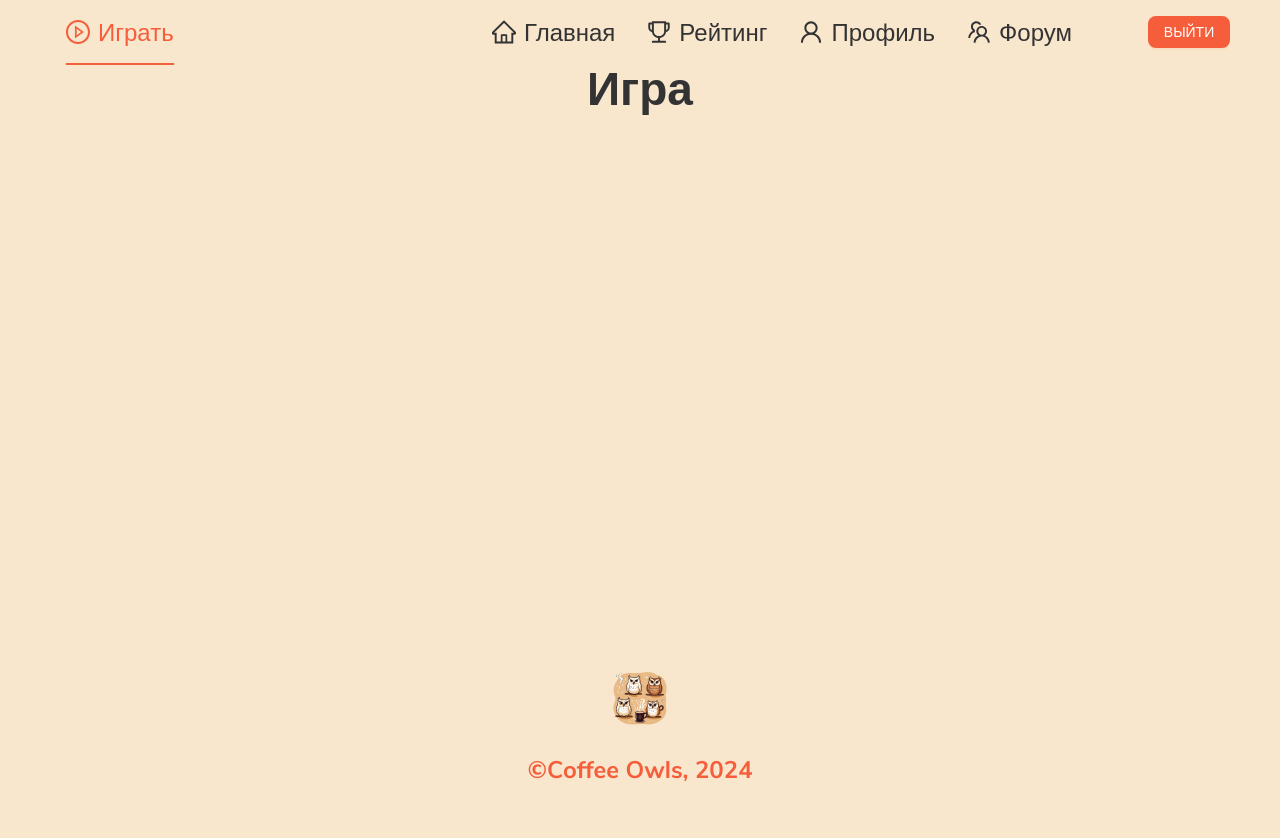
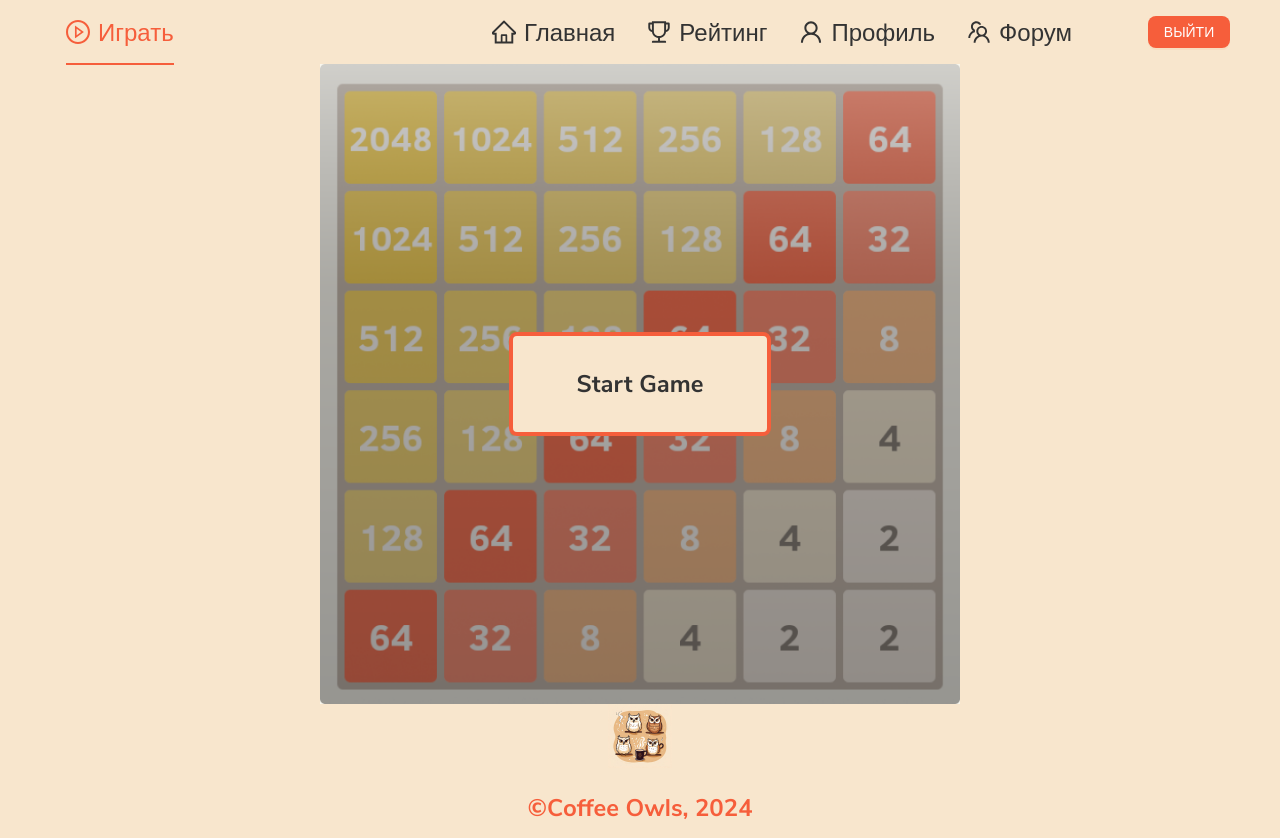
Before and after one commit to Damir-prg/coffee-owls, a React (Vite) app in the folder packages/client/: page /game in a window 1280 px wide. Before the commit the page ends 800 px from the top, so only its background shows below. Built offline with nearby package versions, Linux system fonts and the light colour scheme.

Commit message:
feat: added game layouts

```diff
--- /dev/null
+++ b/packages/client/src/entities/GameContentContainer/index.ts
@@ -0,0 +1 @@
+export { GameContentContainer } from './ui/GameContentContainer';
--- /dev/null
+++ b/packages/client/src/entities/GameContentContainer/styles/GameContentContainer.css
@@ -0,0 +1,6 @@
+.game__content-container {
+  padding: 2rem 4rem;
+  background-color: var(--light-background-color);
+  border: 4px solid var(--primary-color);
+  border-radius: var(--border-radius);
+}
--- /dev/null
+++ b/packages/client/src/entities/GameContentContainer/ui/GameContentContainer.tsx
@@ -0,0 +1,11 @@
+import { PropsWithChildren, FC } from 'react';
+import '../styles/GameContentContainer.css';
+import { Flex } from 'antd';
+
+export const GameContentContainer: FC<PropsWithChildren> = ({ children }) => {
+  return (
+    <Flex vertical align="center" justify="center" gap={32} className="game__content-container">
+      {children}
+    </Flex>
+  );
+};
--- /dev/null
+++ b/packages/client/src/entities/GameLayout/index.ts
@@ -0,0 +1 @@
+export { GameLayout } from './ui/GameLayout';
--- /dev/null
+++ b/packages/client/src/entities/GameLayout/styles/GameLayout.css
@@ -0,0 +1,9 @@
+.game__layout {
+  padding: 2rem;
+  width: 90vw;
+  max-width: 640px;
+  aspect-ratio: 1 / 1;
+  background-image: url('src/shared/images/backdrop.png');
+  background-repeat: no-repeat;
+  background-size: cover;
+}
--- /dev/null
+++ b/packages/client/src/entities/GameLayout/ui/GameLayout.tsx
@@ -0,0 +1,13 @@
+import '../styles/GameLayout.css';
+import { Flex } from 'antd';
+import { PropsWithChildren, FC } from 'react';
+
+export const GameLayout: FC<PropsWithChildren> = ({ children }) => {
+  return (
+    <Flex vertical align="center" justify="center" flex={1}>
+      <Flex vertical align="center" justify="center" className="game__layout">
+        {children}
+      </Flex>
+    </Flex>
+  );
+};
--- a/packages/client/src/pages/Game/Game.tsx
+++ b/packages/client/src/pages/Game/Game.tsx
@@ -1,9 +1,3 @@
-import { Typography } from 'antd';
-
-function Game() {
-  const { Title } = Typography;
-
-  return <Title>Игра</Title>;
-}
+import { Game } from './ui';
 
 export default Game;
--- /dev/null
+++ b/packages/client/src/pages/Game/ui/StartGame.tsx
@@ -0,0 +1,6 @@
+import { GameContentContainer } from 'entities/GameContentContainer';
+import React from 'react';
+
+export const StartGame = () => {
+  return <GameContentContainer>Start Game</GameContentContainer>;
+};
--- /dev/null
+++ b/packages/client/src/pages/Game/ui/index.tsx
@@ -0,0 +1,10 @@
+import { GameLayout } from 'entities/GameLayout';
+import { StartGame } from './StartGame';
+
+export const Game = () => {
+  return (
+    <GameLayout>
+      <StartGame />
+    </GameLayout>
+  );
+};
```
